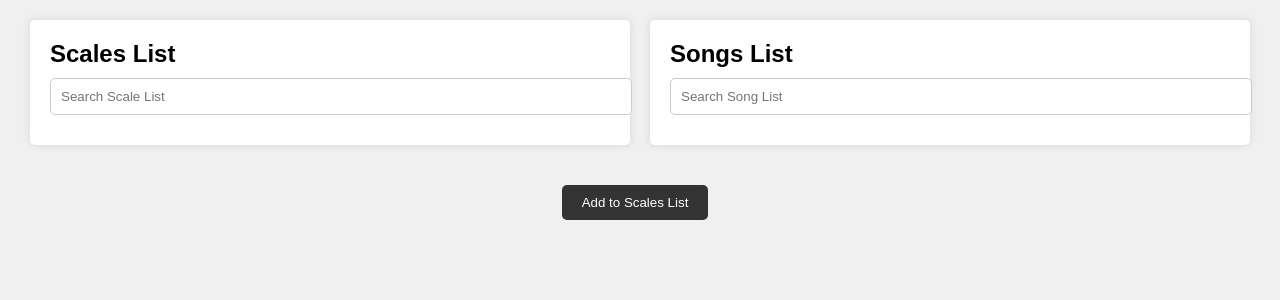
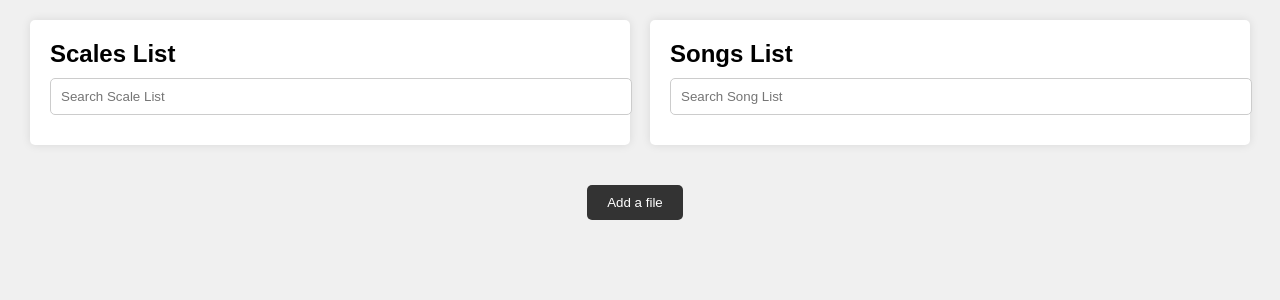
Before and after one commit to ashwin-godura/18500-SUPERFRET, a Django app: page / in a window 1280 px wide. Shown: the part 82-382 px from the top of the page. Run offline with Django 4.2, Linux system fonts and the light colour scheme; data that the repository does not hold is empty.

Commit message:
some fixing

```diff
--- a/superfret/app/models.py
+++ b/superfret/app/models.py
@@ -11,7 +11,6 @@ class MidiFile(models.Model):
     name = models.CharField(max_length=255)  # To store the file name
     file = models.FileField()  # To store the file itself
     active = models.BooleanField(default=False)
-    active = models.BooleanField(default=False)
     type = models.CharField(max_length=255)
 
     def __unicode__(self):
--- a/superfret/app/static/css/styles.css
+++ b/superfret/app/static/css/styles.css
@@ -146,6 +146,16 @@ form button[type="submit"] {
 
 }
 
+#staticList li {
+    list-style-type: none;
+    border: 1px solid #ddd;
+    padding: 10px;
+    margin: 10px;
+    display: flex;
+    justify-content: space-between;
+    align-items: center;
+}
+
 #delete-button{
     background-color: #e01010;
     color: white;
--- a/superfret/app/templates/home.html
+++ b/superfret/app/templates/home.html
@@ -6,17 +6,6 @@
     <meta name="viewport" content="width=device-width, initial-scale=1.0">
     <title>Superfret</title>
     <link rel="stylesheet" href="{% static '/css/styles.css' %}">
-    <style>
-        #staticList li {
-            list-style-type: none;
-            border: 1px solid #ddd;
-            padding: 10px;
-            margin: 10px;
-            display: flex;
-            justify-content: space-between;
-            align-items: center;
-        }
-    </style>
 </head>
 <body>
     <header>
@@ -51,7 +40,7 @@
         </section>
     </main>
     <footer>
-        <button onclick="openAddForm()">Add to Scales List</button>
+        <button onclick="openAddForm()">Add a file</button>
     </footer>
 
     <!-- Modal for adding MIDI file -->
--- a/superfret/app/views.py
+++ b/superfret/app/views.py
@@ -57,6 +57,10 @@ def startfile(request, name):
    return getHome(request)
 
 def deletefile(request, name):
+   file = findactivefile()
+   if file is not None:
+      return getHome(request)
+
    file = MidiFile.objects.all().filter(name=name)[0]
    os.remove(str(file.file))
    file.delete()
```
Also changed, not shown: 1 other file.
